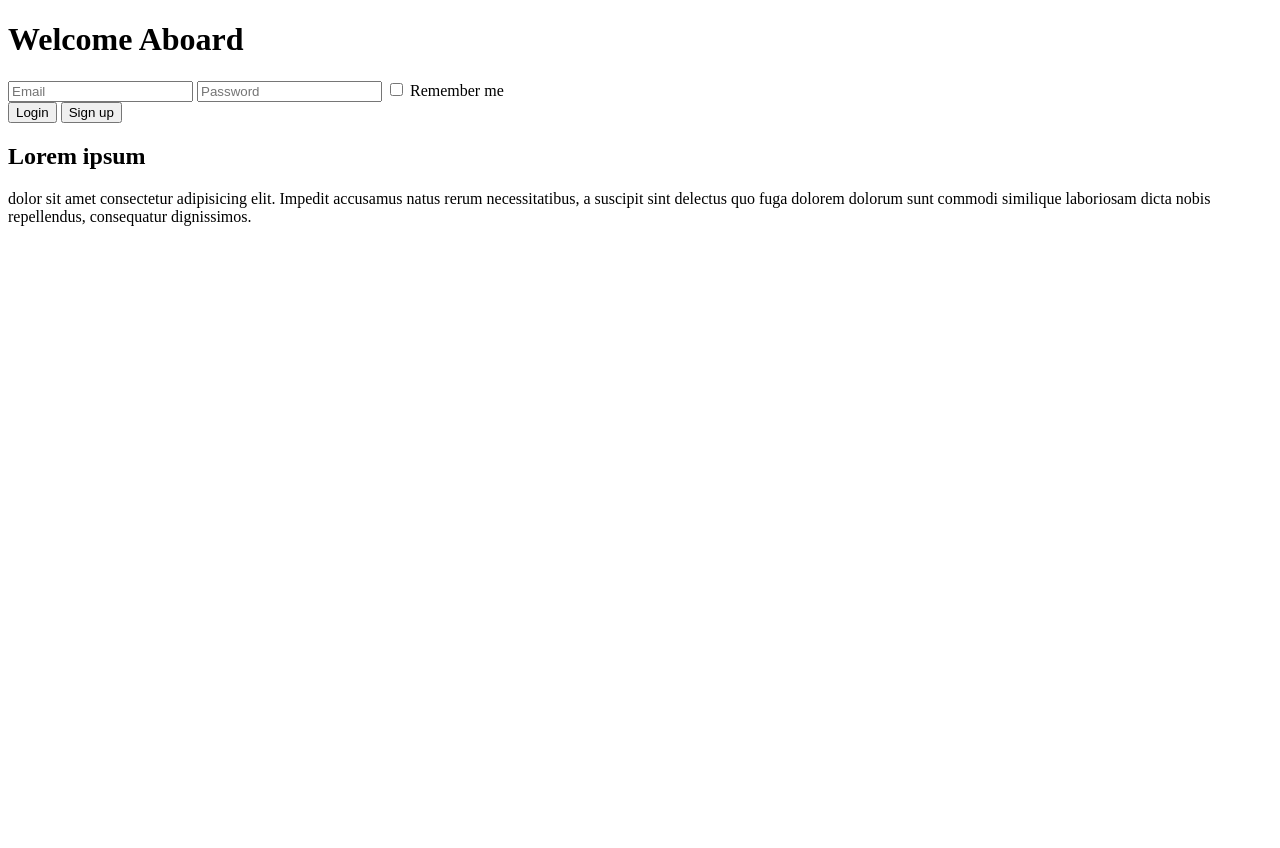
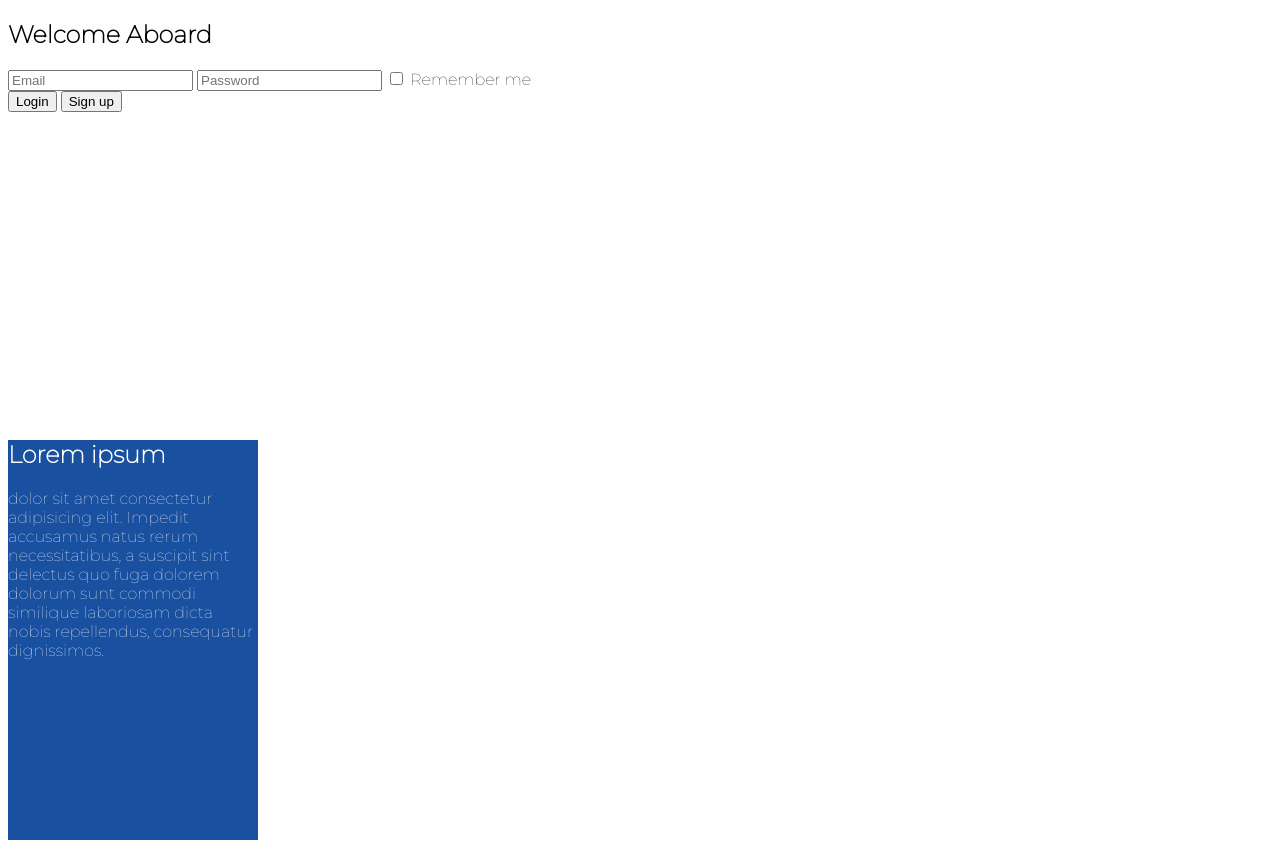
Before and after one commit to oudsemam/LogInWithText, a plain HTML site: page index.html in a window 1280 px wide. Before the commit the page ends 800 px from the top, so only its background shows below. Drawn offline with Linux system fonts and the light colour scheme.

Commit message:
added ids and added size and color

```diff
--- a/index.html
+++ b/index.html
@@ -1,24 +1,32 @@
 <!DOCTYPE html>
 <html lang="en">
 <head>
+    <link rel="preconnect" href="https://fonts.gstatic.com">
+    <link href="https://fonts.googleapis.com/css2?family=Montserrat:wght@100&display=swap" rel="stylesheet">
     <meta charset="UTF-8">
     <meta name="viewport" content="width=device-width, initial-scale=1.0">
+    <link rel="stylesheet" href="styles.css">
     <title>Welcome Aboard</title>
 </head>
 <body>
+    <section id="signIn">
         <header>
             <h1><strong>Welcome Aboard</strong></h1>
         </header>
+
         <form>
             <input type="email" placeholder="Email">
             <input type="Password" placeholder="Password">
             <input type="checkbox"> <label>Remember me</label>
         </form>
+
         <section class="button">
             <button id="login">Login</button>
             <button id="sign">Sign up</button>
         </section>
-    <section id="class">
+    </section>
+
+    <section id="intro">
         <h2>Lorem ipsum</h2><span>dolor sit amet consectetur adipisicing elit. Impedit accusamus natus rerum necessitatibus, a suscipit sint delectus quo fuga dolorem dolorum sunt commodi similique laboriosam dicta nobis repellendus, consequatur dignissimos.</span>
     </section>
 </body>
--- a/styles.css
+++ b/styles.css
@@ -0,0 +1,16 @@
+body {
+    font-family: "Montserrat", sans-serif;
+    background-color: #fefefe;
+}
+
+#signIn {
+    height: 400px;
+    width: 750px;
+}
+
+#intro {
+    height: 400px;
+    width: 250px;
+    background-color: #19509f;
+    color: white;
+}
```
Lines whose indentation alone changed are shown as unchanged.
